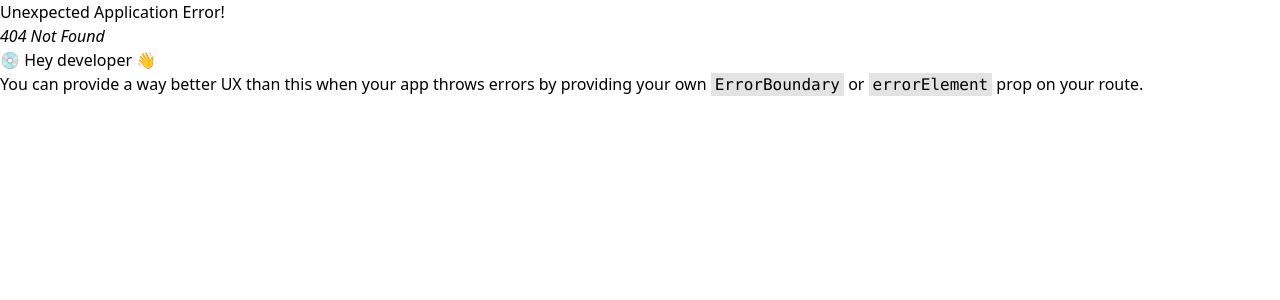
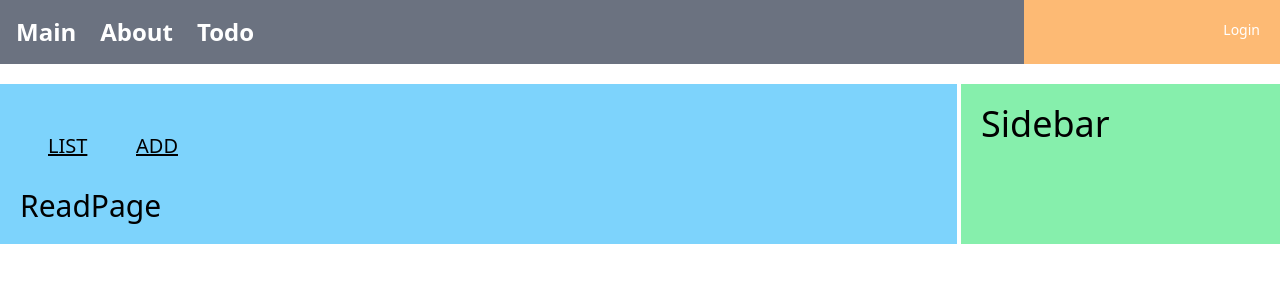
Before and after one commit to oneknowchar/study-react, a React (Create React App) app in the folder mall/: page /todo/read/1 in a window 1280 px wide. Before the commit this address had no page. Shown: the top 300 px of the page. Built offline with nearby package versions, Linux system fonts and the light colour scheme.

Commit message:
nested route(Outlet), path, useParams()

```diff
--- /dev/null
+++ b/mall/src/components/menus/BasicMenu.js
@@ -0,0 +1,27 @@
+import { Link } from 'react-router-dom';
+
+const BasicMenu = () => {
+  return (
+    <nav id="navbar" className=" flex  bg-blue-300">
+      <div className="w-4/5 bg-gray-500">
+        <ul className="flex p-4 text-white font-bold">
+          <li className="pr-6 text-2xl">
+            <Link to={'/'}>Main</Link>
+          </li>
+          <li className="pr-6 text-2xl">
+            <Link to={'/about'}>About</Link>
+          </li>
+          <li className="pr-6 text-2xl">
+            <Link to={'/todo/'}>Todo</Link>
+          </li>
+        </ul>
+      </div>
+
+      <div className="w-1/5 flex justify-end bg-orange-300 p-4 font-medium">
+        <div className="text-white text-sm m-1 rounded">Login</div>
+      </div>
+    </nav>
+  );
+};
+
+export default BasicMenu;
--- a/mall/src/index.js
+++ b/mall/src/index.js
@@ -5,11 +5,7 @@
 import reportWebVitals from './reportWebVitals';
 
 const root = ReactDOM.createRoot(document.getElementById('root'));
-root.render(
-  <React.StrictMode>
-    <App />
-  </React.StrictMode>
-);
+root.render(<App />);
 
 // If you want to start measuring performance in your app, pass a function
 // to log results (for example: reportWebVitals(console.log))
--- /dev/null
+++ b/mall/src/layouts/BasicLayout.js
@@ -0,0 +1,27 @@
+import BasicMenu from '../components/menus/BasicMenu';
+
+const BasicLayout = ({ children }) => {
+  return (
+    <>
+      {/* 기존 헤더 대신 BasicMenu*/}
+      <BasicMenu />
+
+      {/* 상단 여백 my-5 제거 */}
+      <div className="bg-white my-5 w-full flex flex-col space-y-1 md:flex-row md:space-x-1 md:space-y-0">
+        <main className="bg-sky-300 md:w-4/5 lg:w-3/4 px-5 py-5">
+          {' '}
+          {/* 상단 여백 py-40 변경 flex 제거 */}
+          {children}
+        </main>
+
+        <aside className="bg-green-300 md:w-1/5 lg:w-1/4 px-5 flex py-5">
+          {' '}
+          {/* 상단 여백 py-40 제거 flex 제거 */}
+          <h1 className="text-2xl md:text-4xl">Sidebar</h1>
+        </aside>
+      </div>
+    </>
+  );
+};
+
+export default BasicLayout;
--- a/mall/src/pages/AboutPage.js
+++ b/mall/src/pages/AboutPage.js
@@ -1,13 +1,16 @@
 import React from 'react';
 import { Link } from 'react-router-dom';
+import BasicLayout from '../layouts/BasicLayout';
 
 const AboutPage = () => {
   return (
-    <div className={'text-3xl'}>
-      <div>
-        <Link to={'/'}>to... MainPage</Link>
+    <BasicLayout>
+      <div className={'text-3xl'}>
+        <div>
+          <Link to={'/'}>to... main Page</Link>
+        </div>
       </div>
-    </div>
+    </BasicLayout>
   );
 };
 
--- a/mall/src/pages/MainPage.js
+++ b/mall/src/pages/MainPage.js
@@ -1,13 +1,16 @@
 import React from 'react';
 import { Link } from 'react-router-dom';
+import BasicLayout from '../layouts/BasicLayout';
 
 const MainPage = () => {
   return (
-    <div className={'text-3xl'}>
-      <div>
-        <Link to={'/about'}>to... About</Link>
+    <BasicLayout>
+      <div className={'text-3xl'}>
+        <div>
+          <Link to={'/about'}>to... about Page</Link>
+        </div>
       </div>
-    </div>
+    </BasicLayout>
   );
 };
 
--- /dev/null
+++ b/mall/src/pages/todo/IndexPage.js
@@ -0,0 +1,23 @@
+import React from 'react';
+import BasicLayout from '../../layouts/BasicLayout';
+import { Outlet } from 'react-router-dom';
+
+const IndexPage = () => {
+  return (
+    <BasicLayout>
+      <div className="w-full flex m-2 p-2">
+        <div className="text-xl m-1 p-2 w-20 front-extrabold underline">
+          LIST
+        </div>
+        <div className="text-xl m-1 p-2 w-20 front-extrabold underline">
+          ADD
+        </div>
+      </div>
+      <div className="flex flex-wrap w-full">
+        <Outlet />
+      </div>
+    </BasicLayout>
+  );
+};
+
+export default IndexPage;
--- /dev/null
+++ b/mall/src/pages/todo/ListPage.js
@@ -0,0 +1,18 @@
+import { useSearchParams } from 'react-router-dom';
+
+const ListPage = () => {
+  const [queryParams] = useSearchParams();
+
+  const page = queryParams.get('page') ? parseInt(queryParams.get('page')) : 1;
+  const size = queryParams.get('size') ? parseInt(queryParams.get('size')) : 10;
+
+  return (
+    <div className="p-4 w-full bg-white">
+      <div className="text-3xl font-extrabold">
+        Todo List Page Component {page} --- {size}
+      </div>
+    </div>
+  );
+};
+
+export default ListPage;
--- /dev/null
+++ b/mall/src/pages/todo/ReadPage.js
@@ -0,0 +1,11 @@
+import React from 'react';
+import { useParams } from 'react-router-dom';
+
+const ReadPage = () => {
+  const { tno } = useParams();
+  console.log(tno);
+
+  return <div className={'text-3xl'}>ReadPage</div>;
+};
+
+export default ReadPage;
--- a/mall/src/router/root.js
+++ b/mall/src/router/root.js
@@ -1,10 +1,14 @@
 import React, { Suspense, lazy } from 'react';
 import { createBrowserRouter } from 'react-router-dom';
+import todoRouter from './todoRouter';
 
-const Loading = <div className={'bg-red-700'}>Loading....</div>;
+const Loading = <div className={'bg-green-700'}>Loading....</div>;
+const Loading2 = <div className={'bg-red-700'}>Loading....</div>;
 
 const MainPage = lazy(() => import('../pages/MainPage'));
 const AboutPage = lazy(() => import('../pages/AboutPage'));
+const TodoIndex = lazy(() => import('../pages/todo/IndexPage'));
+const TodoList = lazy(() => import('../pages/todo/ListPage'));
 
 const root = createBrowserRouter([
   {
@@ -23,6 +27,15 @@
       </Suspense>
     ),
   },
+  {
+    path: 'todo',
+    element: (
+      <Suspense fallback={Loading}>
+        <TodoIndex />
+      </Suspense>
+    ),
+    children: todoRouter(Loading2),
+  },
 ]);
 
 export default root;
--- /dev/null
+++ b/mall/src/router/todoRouter.js
@@ -0,0 +1,31 @@
+import { Suspense } from 'react';
+import { Navigate } from 'react-router-dom';
+
+import TodoList from '../pages/todo/ListPage';
+import TodoRead from '../pages/todo/ReadPage';
+const todoRouter = (Loading2) => {
+  return [
+    {
+      path: 'list',
+      element: (
+        <Suspense fallback={Loading2}>
+          <TodoList />
+        </Suspense>
+      ),
+    },
+    {
+      path: '',
+      element: <Navigate replace={true} to={'list'} />,
+    },
+    {
+      path: 'read/:tno',
+      element: (
+        <Suspense fallback={Loading2}>
+          <TodoRead />
+        </Suspense>
+      ),
+    },
+  ];
+};
+
+export default todoRouter;
```
